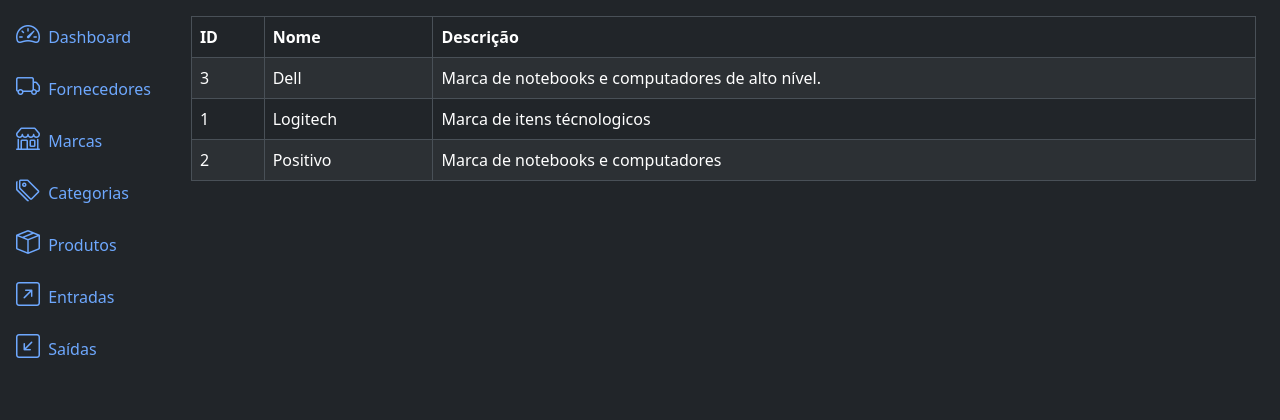
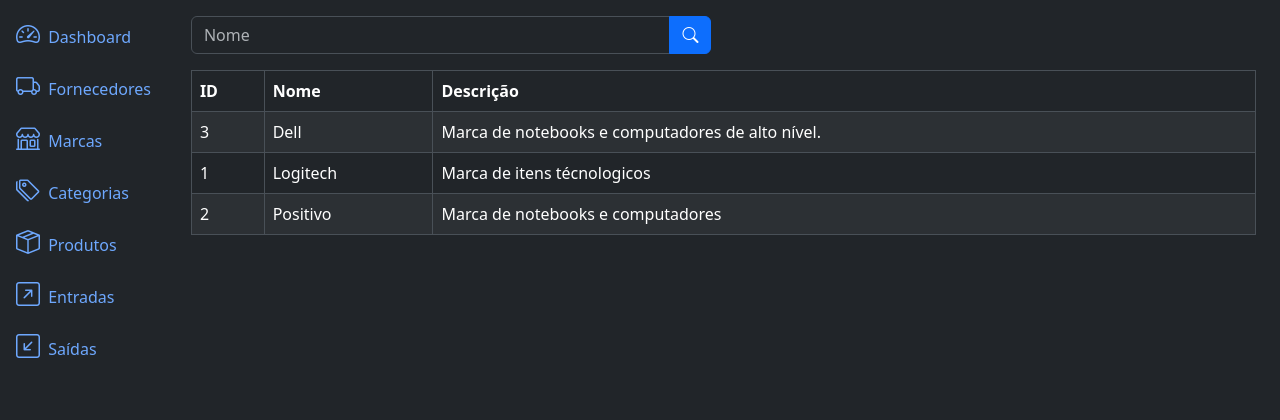
Before and after one commit to lphillipe/Django_sge, a Django app: page /brands/list/ in a window 1280 px wide. Shown: the part 56-476 px from the top of the page. Run offline with Django 5.2, Linux system fonts and the light colour scheme; data comes from the database, SQL or seed files in the repository.

Commit message:
feat: add search form to brand list template

```diff
--- a/brands/templates/brand_list.html
+++ b/brands/templates/brand_list.html
@@ -5,6 +5,22 @@ SGE - Marcas
 {% endblock %}
 
 {% block content %}
+
+<div class="row mb-3">
+    <div class="col-md-6">
+        <form method="get" action="{% url 'brand_list' %}">
+            <div class="input-group">
+                <input type="text" class="form-control" name="name" placeholder="Nome" value="{{ request.GET.name }}">
+                <button type="submit" class="btn btn-primary">
+                    <i class="bi bi-search"></i>
+
+                </button>
+            </div>
+
+        </form>
+
+    </div>
+</div>
 
 <div class="table-responsive">
     <table class="table table-striped table-bordered">
```
